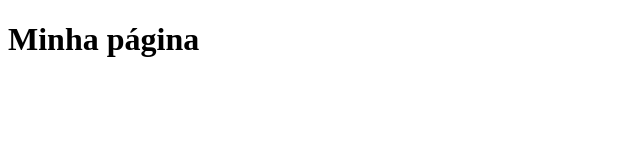
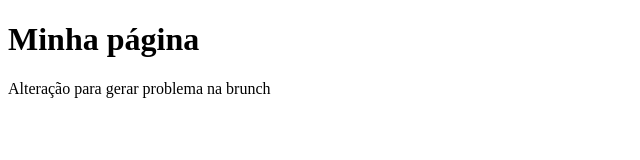
Before and after one commit to RogerioPanizza/Meu-Gama-Bithub, a plain HTML site: page index.html in a window 1280 px wide. Shown: the whole page, without its empty margins (0-640 px from the left). Drawn offline with Linux system fonts and the light colour scheme.

Commit message:
outro commit no index.html desta vez em master

```diff
--- a/index.html
+++ b/index.html
@@ -5,5 +5,6 @@
 </head>
 <body>
 	<h1>Minha página</h1>
+	Alteração para gerar problema na brunch
 </body>
 </html>
```
